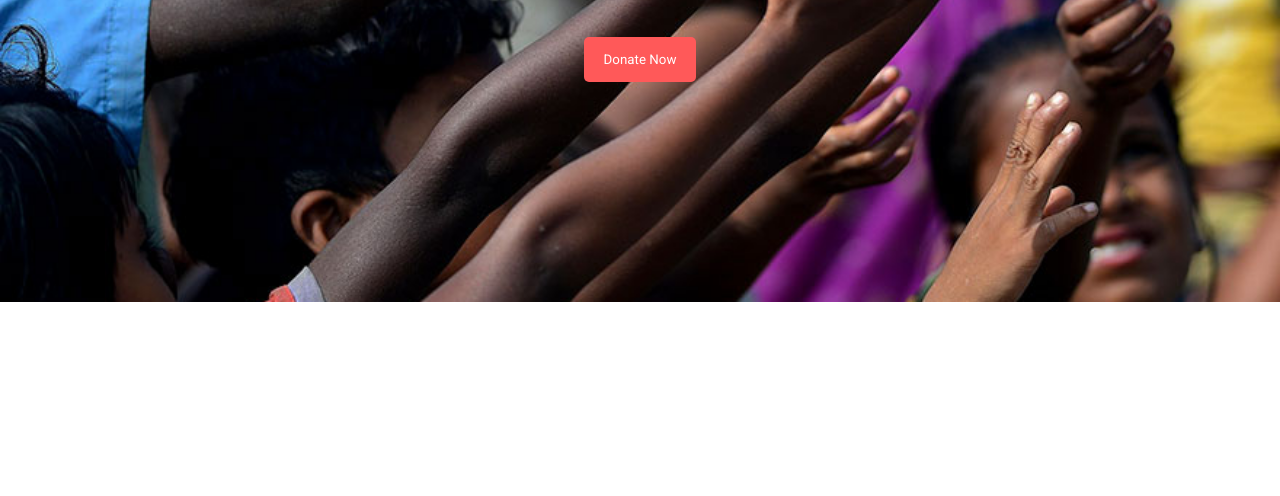
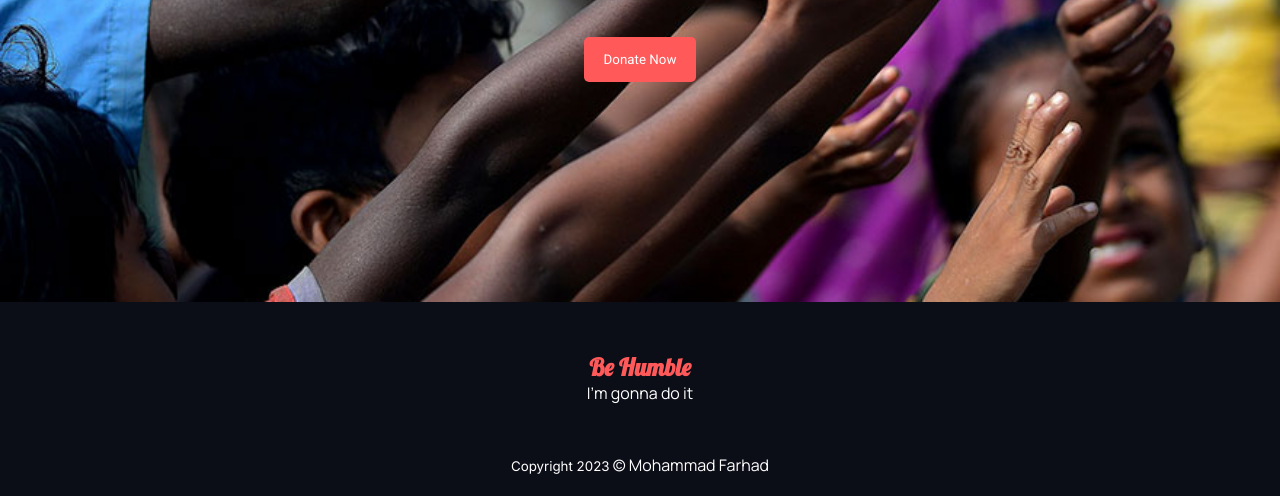
Before and after one commit to mfarhadattari/donate-today, a plain HTML site: page index.html in a window 1280 px wide. Shown: the part 418-914 px from the top of the page. Before the commit the page ends 800 px from the top, so only its background shows below. Drawn offline with Linux system fonts and the light colour scheme.

Commit message:
footer items

```diff
--- a/index.html
+++ b/index.html
@@ -162,7 +162,7 @@
         </section>
     </main>
     <!-- Footer Section-->
-    <footer class="footer hide">
+    <footer class="footer">
         <div class="footer-content">
             <h3>Be Humble</h3>
             <p>I’m gonna do it</p>
```
